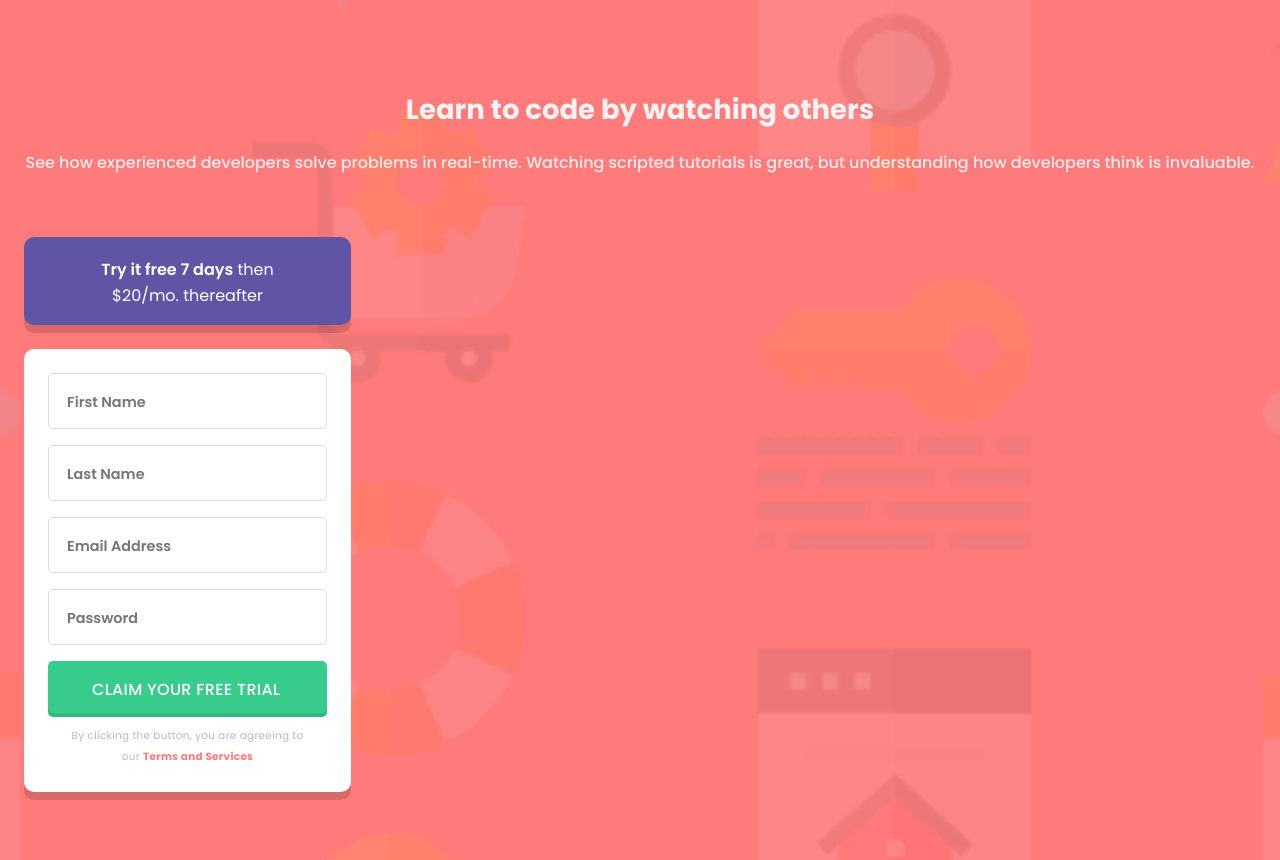
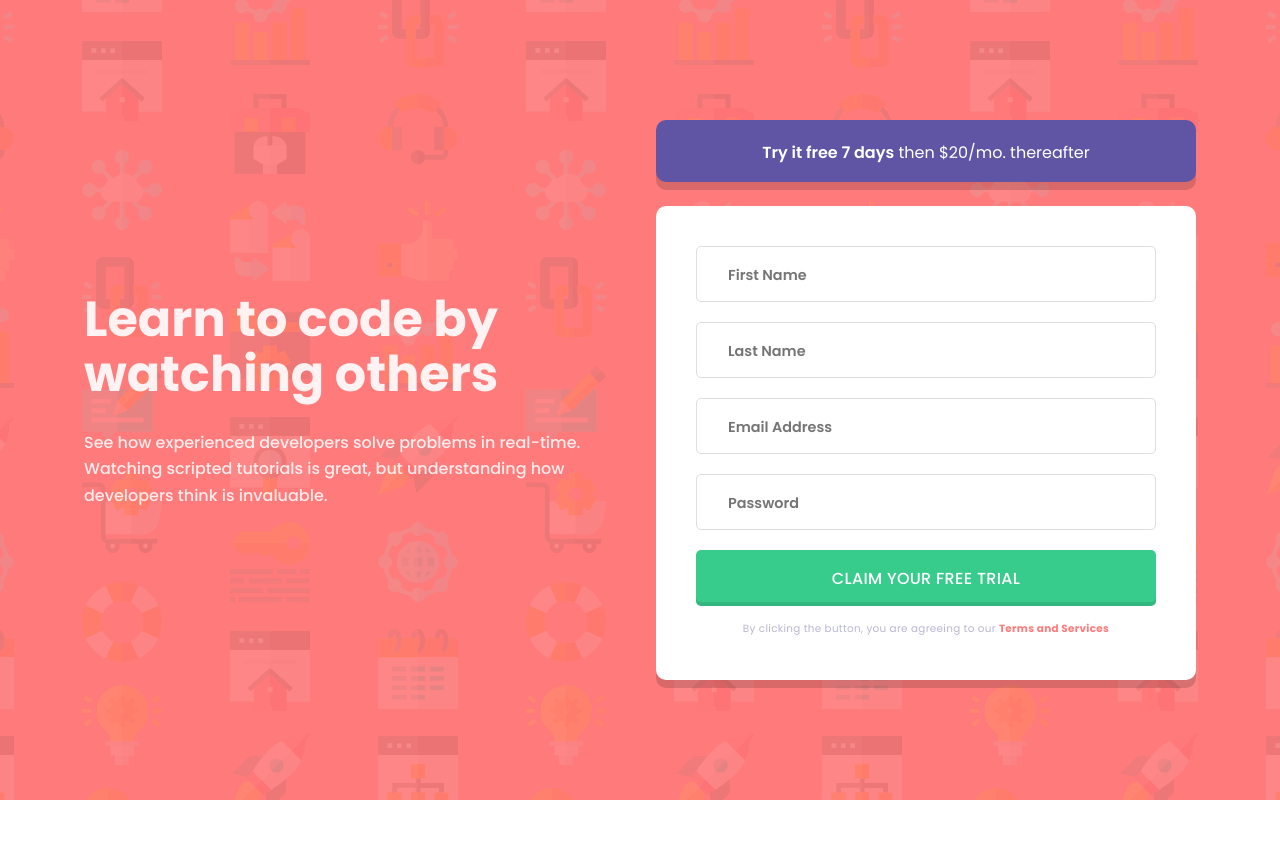
Before and after one commit to OniOdd/intro-component-with-signup-form, a React (Vite) app: page / in a window 1280 px wide. After the commit the page ends 800 px from the top, so only its background shows below. Built offline with nearby package versions, Linux system fonts and the light colour scheme.

Commit message:
desktop version is ready

```diff
--- a/src/App.css
+++ b/src/App.css
@@ -1,4 +1,8 @@
 #root {
+  display: flex;
+  flex-direction: column;
+  justify-content: center;
+  align-items: center;
   min-height: 100vh;
   padding: 92px 24px 68px;
   background-color: var(--clr-red);
@@ -7,3 +11,18 @@
   background-position: center;
   background-size: cover;
 }
+
+@media (min-width: 768px) {
+  #root {
+    flex-direction: row;
+    column-gap: 66px;
+    background-image: url(./assets/images/bg-intro-desktop.png);
+  }
+}
+
+@media (min-width: 1200px) {
+  #root {
+    column-gap: 72px;
+    padding: 0;
+  }
+}
--- a/src/components/Form/Form.module.css
+++ b/src/components/Form/Form.module.css
@@ -107,3 +107,19 @@
 .form__link:active {
   color: hsl(0, 100%, 84%);
 }
+
+@media (min-width: 1200px) {
+  .form {
+    padding: 40px;
+  }
+  .form__wrapper {
+    margin-bottom: 20px;
+  }
+  .form__input {
+    padding: 20px 31px 16.748px;
+  }
+  .form__button {
+    margin-bottom: 13px;
+    text-align: center;
+  }
+}
--- a/src/components/Header/Header.module.css
+++ b/src/components/Header/Header.module.css
@@ -1,4 +1,5 @@
 .header {
+  width: 327px;
   margin-bottom: 61px;
   text-align: center;
 }
@@ -13,3 +14,21 @@
   line-height: 1.64;
   opacity: .85;
 }
+
+@media (min-width: 768px) {
+  .header {
+    text-align: left;
+  }
+}
+
+@media (min-width: 1200px) {
+  .header {
+    width: 500px;
+    margin-bottom: 0;
+  }
+  .header__title {
+    margin-bottom: 29px;
+    font-size: 3.08rem;
+    line-height: 1.117;
+  }
+}
--- a/src/components/MainContent/MainContent.module.css
+++ b/src/components/MainContent/MainContent.module.css
@@ -1,3 +1,9 @@
 .main {
   width: 327px;
 }
+
+@media (min-width: 1200px) {
+  .main {
+    width: 540px;
+  }
+}
```
